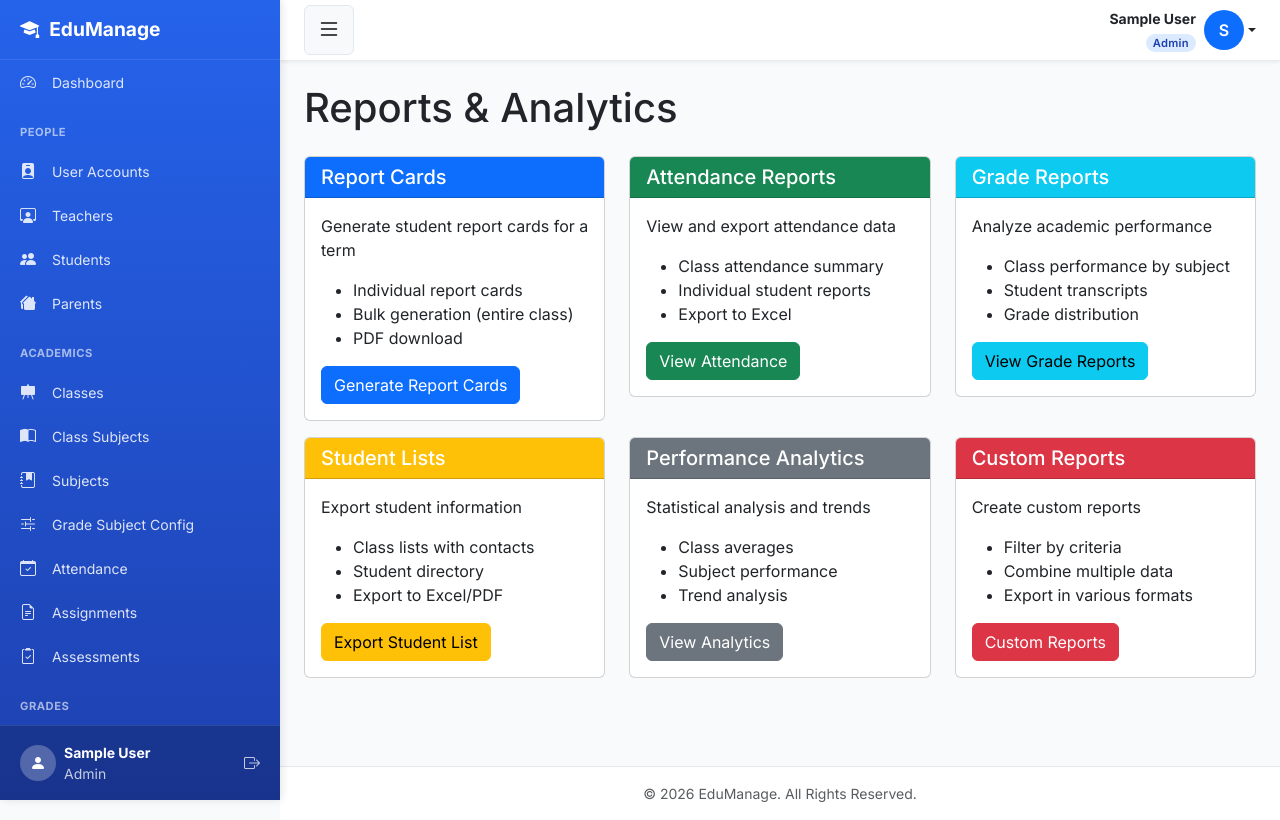
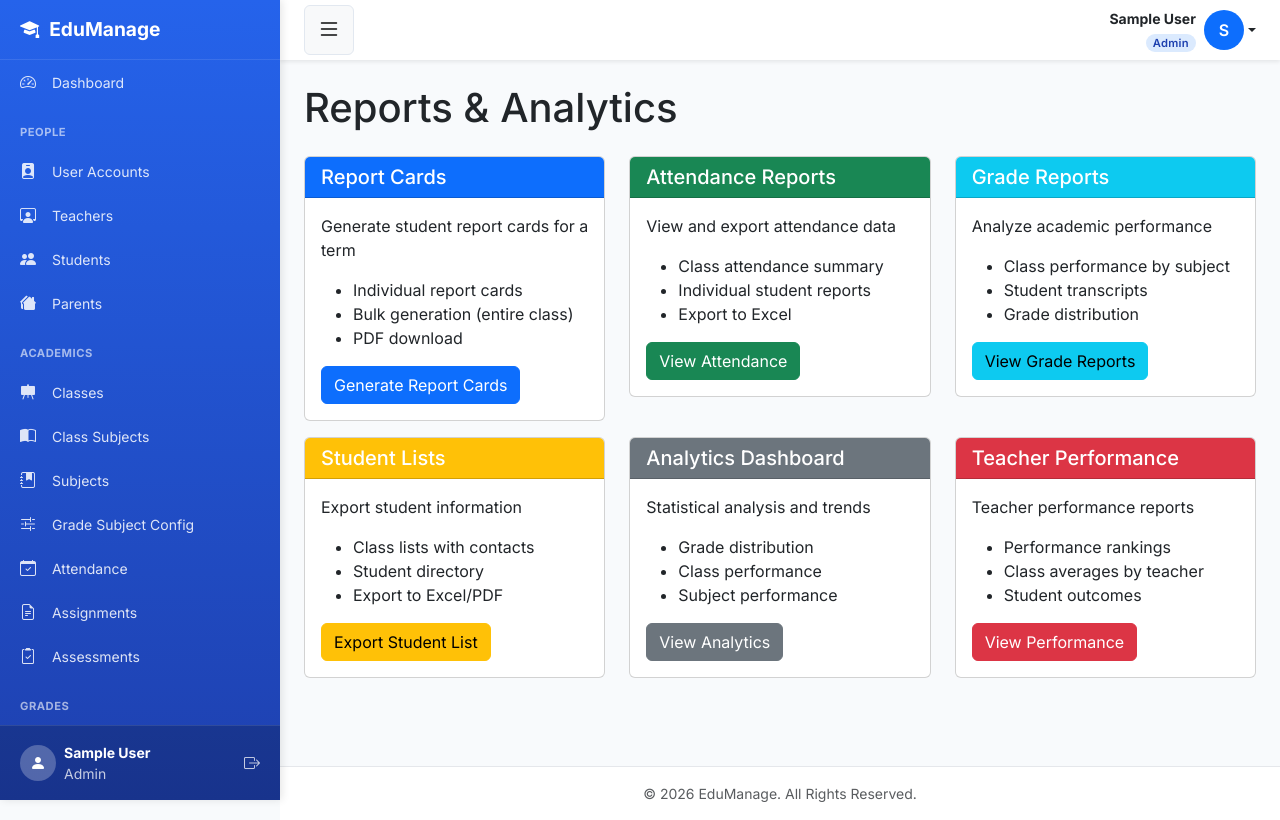
Before and after one commit to charlie4lyf/schoolproject, a Django app: page /reports/ in a window 1280 px wide. Run offline with Django 5.2, Linux system fonts and the light colour scheme; a user stored in the database is signed in; tables that the repository leaves empty hold one stand-in row (values such as "Sample post").

Commit message:
attempt 1

```diff
--- a/smsapp/templates/base.html
+++ b/smsapp/templates/base.html
@@ -444,11 +444,6 @@
                     <i class="bi bi-journal-check"></i> My Gradebooks
                 </a>
 
-                <div class="sidebar-heading-text">Reports</div>
-                <a href="{% url 'teacher_performance' %}" class="list-group-item list-group-item-action">
-                    <i class="bi bi-graph-up"></i> My Performance
-                </a>
-
             {% endif %}
 
             <!-- STUDENT MENU -->
@@ -464,7 +459,7 @@
                 <a href="{% url 'assignment_list' %}" class="list-group-item list-group-item-action">
                     <i class="bi bi-pen-fill"></i> My Assignments
                 </a>
-                <a href="{% url 'attendance_history' %}" class="list-group-item list-group-item-action">
+                <a href="{% url 'student_attendance_report' user.student_profile.id %}" class="list-group-item list-group-item-action">
                     <i class="bi bi-calendar3"></i> My Attendance
                 </a>
 
@@ -493,10 +488,6 @@
                 <a href="{% url 'assignment_list' %}" class="list-group-item list-group-item-action">
                     <i class="bi bi-file-earmark-text"></i> Children's Assignments
                 </a>
-                <a href="{% url 'attendance_history' %}" class="list-group-item list-group-item-action">
-                    <i class="bi bi-calendar-check"></i> Children's Attendance
-                </a>
-
             {% endif %}
 
         </div>
--- a/smsapp/templates/grades/gradebook.html
+++ b/smsapp/templates/grades/gradebook.html
@@ -87,7 +87,7 @@
 <div class="card">
     <div class="card-header d-flex justify-content-between align-items-center">
         <h5 class="mb-0">Grade Overview</h5>
-        {% if current_term and not current_term.is_finalized %}
+        {% if current_term and current_term.is_active %}
         <button type="button" class="btn btn-sm btn-success" onclick="calculateTermAverages()">Calculate Term Averages</button>
         {% endif %}
     </div>
--- a/smsapp/templates/reports/analytics_dashboard.html
+++ b/smsapp/templates/reports/analytics_dashboard.html
@@ -12,9 +12,9 @@
                 </div>
                 <div class="card-body">
                     {% for subject in subject_performance %}
-                    <h4 class="small font-weight-bold">{{ subject.name }} <span class="float-right">{{ subject.avg_score|floatform:1 }}%</span></h4>
+                    <h4 class="small font-weight-bold">{{ subject.name }} <span class="float-right">{{ subject.avg_score|floatformat:1 }}%</span></h4>
                     <div class="progress mb-4">
-                        <div class="progress-bar bg-info" role="progressbar" style="width: {{ subject.avg_score|floatform:0 }}%"></div>
+                        <div class="progress-bar bg-info" role="progressbar" style="width: {{ subject.avg_score|floatformat:0 }}%"></div>
                     </div>
                     {% empty %}
                     <p class="text-muted">No data available.</p>
@@ -44,7 +44,7 @@
                                     <td>
                                         {% if cls.avg_score %}
                                             <span class="badge {% if cls.avg_score >= 80 %}bg-success{% elif cls.avg_score >= 50 %}bg-warning{% else %}bg-danger{% endif %}">
-                                                {{ cls.avg_score|floatform:1 }}%
+                                                {{ cls.avg_score|floatformat:1 }}%
                                             </span>
                                         {% else %}
                                             <span class="text-muted">N/A</span>
--- a/smsapp/templates/reports/reports_menu.html
+++ b/smsapp/templates/reports/reports_menu.html
@@ -79,16 +79,16 @@
     <div class="col-md-4 mb-3">
         <div class="card">
             <div class="card-header bg-secondary text-white">
-                <h5 class="mb-0">Performance Analytics</h5>
+                <h5 class="mb-0">Analytics Dashboard</h5>
             </div>
             <div class="card-body">
                 <p>Statistical analysis and trends</p>
                 <ul>
-                    <li>Class averages</li>
+                    <li>Grade distribution</li>
+                    <li>Class performance</li>
                     <li>Subject performance</li>
-                    <li>Trend analysis</li>
                 </ul>
-                <a href="{% url 'performance_analytics' %}" class="btn btn-secondary">View Analytics</a>
+                <a href="{% url 'analytics_dashboard' %}" class="btn btn-secondary">View Analytics</a>
             </div>
         </div>
     </div>
@@ -96,16 +96,16 @@
     <div class="col-md-4 mb-3">
         <div class="card">
             <div class="card-header bg-danger text-white">
-                <h5 class="mb-0">Custom Reports</h5>
+                <h5 class="mb-0">Teacher Performance</h5>
             </div>
             <div class="card-body">
-                <p>Create custom reports</p>
+                <p>Teacher performance reports</p>
                 <ul>
-                    <li>Filter by criteria</li>
-                    <li>Combine multiple data</li>
-                    <li>Export in various formats</li>
+                    <li>Performance rankings</li>
+                    <li>Class averages by teacher</li>
+                    <li>Student outcomes</li>
                 </ul>
-                <a href="{% url 'custom_reports' %}" class="btn btn-danger">Custom Reports</a>
+                <a href="{% url 'teacher_performance' %}" class="btn btn-danger">View Performance</a>
             </div>
         </div>
     </div>
--- a/smsapp/urls.py
+++ b/smsapp/urls.py
@@ -81,7 +81,7 @@ urlpatterns = [
     path('profile/change-password/', views.change_password, name='change_password'),
 
     # Phase 11: Teacher Management (consolidated)
-    path('teachers/add/', views.teacher_create, name='teacher_create'),
+    path('teachers/add/', views.teacher_create, name='teacher_add'),
     path('teachers/<int:pk>/', views.teacher_detail, name='teacher_detail'),
     path('teachers/<int:pk>/edit/', views.teacher_update, name='teacher_update'),
     path('teachers/<int:pk>/delete/', views.teacher_delete, name='teacher_delete'),
--- a/smsapp/views.py
+++ b/smsapp/views.py
@@ -139,10 +139,13 @@ def teacher_dashboard(request):
     ).select_related('class_assigned', 'subject', 'academic_year')
 
     today = timezone.now().date()
-    attendance_pending = [
-        a for a in teaching_assignments
-        if not Attendance.objects.filter(class_assigned=a.class_assigned, date=today).exists()
-    ]
+    marked_class_ids = set(
+        Attendance.objects.filter(
+            class_assigned_id__in=teaching_assignments.values_list('class_assigned_id', flat=True),
+            date=today,
+        ).values_list('class_assigned_id', flat=True)
+    )
+    attendance_pending = [a for a in teaching_assignments if a.class_assigned_id not in marked_class_ids]
 
     context = {
         'teacher': teacher,
@@ -203,32 +206,55 @@ def parent_dashboard(request):
 
     current_term = Term.objects.filter(is_active=True).first()
     children = []
+    student_ids = [link.student_id for link in parent_student_links]
+
+    attendance_stats = {
+        row['student_id']: row
+        for row in Attendance.objects.filter(student_id__in=student_ids).values('student_id').annotate(
+            total_days=Count('id'),
+            present_days=Count('id', filter=Q(status__in=['present', 'late'])),
+        )
+    }
+    recent_attendance_rows = Attendance.objects.filter(
+        student_id__in=student_ids
+    ).values('student_id', 'status').order_by('student_id', '-date')
+    consecutive_absences_by_student = {}
+    streak_closed = set()
+    for row in recent_attendance_rows:
+        student_id = row['student_id']
+        if student_id in streak_closed:
+            continue
+        if row['status'] == 'absent':
+            consecutive_absences_by_student[student_id] = consecutive_absences_by_student.get(student_id, 0) + 1
+        else:
+            consecutive_absences_by_student[student_id] = consecutive_absences_by_student.get(student_id, 0)
+            streak_closed.add(student_id)
+    grade_rows = TermGradeSummary.objects.none()
+    if current_term:
+        grade_rows = TermGradeSummary.objects.filter(
+            student_id__in=student_ids,
+            term=current_term,
+        ).select_related('subject', 'student').order_by('student_id', '-average_score')
+    grades_by_student = defaultdict(list)
+    for grade in grade_rows:
+        if len(grades_by_student[grade.student_id]) < 5:
+            grades_by_student[grade.student_id].append(grade)
 
     for link in parent_student_links:
         student = link.student
-        total_days = Attendance.objects.filter(student=student).count()
+        stats = attendance_stats.get(student.id, {})
+        total_days = stats.get('total_days', 0)
         if total_days > 0:
-            present_days = Attendance.objects.filter(
-                student=student, status__in=['present', 'late']
-            ).count()
+            present_days = stats.get('present_days', 0)
             absent_days = total_days - present_days
             attendance_percentage = round((present_days / total_days) * 100, 1)
         else:
             present_days = absent_days = 0
             attendance_percentage = 0
 
-        consecutive_absences = 0
-        for att in Attendance.objects.filter(student=student).order_by('-date')[:10]:
-            if att.status == 'absent':
-                consecutive_absences += 1
-            else:
-                break
-
-        grades = []
-        if current_term:
-            grades = TermGradeSummary.objects.filter(
-                student=student, term=current_term
-            ).select_related('subject')[:5]
+        consecutive_absences = consecutive_absences_by_student.get(student.id, 0)
+
+        grades = grades_by_student.get(student.id, [])
 
         children.append({
             'student': student,
@@ -1044,8 +1070,10 @@ def mark_attendance(request, class_id):
     can_edit = selected_date >= today or request.user.role == 'admin'
 
     students = Student.objects.filter(
-        current_class=class_obj, is_active=True
-    ).select_related('user').order_by('user__last_name', 'user__first_name')
+        enrollments__class_assigned=class_obj,
+        enrollments__is_active=True,
+        is_active=True,
+    ).select_related('user').distinct().order_by('user__last_name', 'user__first_name')
 
     attendance_records = Attendance.objects.filter(class_assigned=class_obj, date=selected_date)
     existing_attendance = {
@@ -1100,6 +1128,12 @@ def mark_attendance(request, class_id):
 
 @login_required
 def attendance_history(request):
+    if request.user.role not in ['admin', 'teacher']:
+        messages.error(request, 'You do not have permission to view this attendance page.')
+        if request.user.role == 'student':
+            return redirect('student_attendance_report', student_id=request.user.student_profile.id)
+        return redirect('parent_dashboard')
+
     selected_class = request.GET.get('class', '')
     start_date = datetime.strptime(
         request.GET.get('start_date', (timezone.now().date() - timedelta(days=30)).isoformat()),
@@ -1155,6 +1189,12 @@ def attendance_history(request):
 
 @login_required
 def attendance_by_date(request):
+    if request.user.role not in ['admin', 'teacher']:
+        messages.error(request, 'You do not have permission to view this attendance page.')
+        if request.user.role == 'student':
+            return redirect('student_attendance_report', student_id=request.user.student_profile.id)
+        return redirect('parent_dashboard')
+
     selected_date = datetime.strptime(
         request.GET.get('date', timezone.now().date().isoformat()), '%Y-%m-%d'
     ).date()
@@ -1365,6 +1405,17 @@ def create_assessment(request):
     if request.method == 'POST':
         form = AssessmentForm(request.POST)
         if form.is_valid():
+            if request.user.role == 'teacher':
+                teacher = request.user.teacher_profile
+                allowed = ClassSubjectTeacher.objects.filter(
+                    teacher=teacher,
+                    class_assigned=form.cleaned_data['class_assigned'],
+                    subject=form.cleaned_data['subject'],
+                ).exists()
+                if not allowed:
+                    messages.error(request, 'You can only create assessments for your assigned class-subject combinations.')
+                    return redirect('create_assessment')
+
             assessment = Assessment.objects.create(
                 name=form.cleaned_data['name'],
                 term=form.cleaned_data['term'],
@@ -1475,8 +1526,10 @@ def view_gradebook(request, class_id, subject_id):
         a.grades_count = Grade.objects.filter(assessment=a).count()
 
     students = Student.objects.filter(
-        current_class=class_obj, is_active=True
-    ).select_related('user').order_by('user__last_name', 'user__first_name')
+        enrollments__class_assigned=class_obj,
+        enrollments__is_active=True,
+        is_active=True,
+    ).select_related('user').distinct().order_by('user__last_name', 'user__first_name')
 
     grades_data = {}
     for student in students:
@@ -1532,8 +1585,10 @@ def enter_grades(request, assessment_id):
         return redirect('dashboard')
 
     students = Student.objects.filter(
-        current_class=assessment.class_assigned, is_active=True
-    ).select_related('user').order_by('user__last_name', 'user__first_name')
+        enrollments__class_assigned=assessment.class_assigned,
+        enrollments__is_active=True,
+        is_active=True,
+    ).select_related('user').distinct().order_by('user__last_name', 'user__first_name')
 
     existing_grades = {
         g.student_id: g
@@ -1745,9 +1800,11 @@ def generate_single_report_card_pdf(request, student, term):
     elements.append(Paragraph(f"{term.name} — {term.academic_year.name}", styles['Normal']))
     elements.append(Spacer(1, 0.3*inch))
 
+    student_class_name = student.current_class.name if student.current_class else 'N/A'
+
     student_table = Table([
         ['Student Name:', student.user.get_full_name(), 'Student ID:', student.student_id_number],
-        ['Class:', student.current_class.name, 'Academic Year:', term.academic_year.name],
+        ['Class:', student_class_name, 'Academic Year:', term.academic_year.name],
         ['Term:', term.name, 'Report Date:', timezone.now().date().strftime('%Y-%m-%d')],
     ], colWidths=[1.5*inch, 2.5*inch, 1.5*inch, 2*inch])
     student_table.setStyle(TableStyle([
@@ -1968,7 +2025,7 @@ def grade_reports(request):
     selected_subject_name = ''
     if selected_subject:
         top_students = grade_summaries.select_related(
-            'student__user', 'student__current_class'
+            'student__user'
         ).order_by('-average_score')[:10]
         selected_subject_name = get_object_or_404(Subject, pk=selected_subject).name
 
@@ -2233,10 +2290,10 @@ def assignment_list(request):
 
     elif user.role == 'parent':
         parent   = user.parent_profile
-        # FIX: related_name for Student.current_class is 'current_students'
         children = ParentStudent.objects.filter(parent=parent).values_list('student', flat=True)
         assignments = Assignment.objects.filter(
-            class_assigned__current_students__in=children
+            class_assigned__enrollments__student_id__in=children,
+            class_assigned__enrollments__is_active=True,
         ).distinct().select_related('class_assigned', 'subject').order_by('-due_date')
 
     else:
@@ -2275,9 +2332,37 @@ def assignment_detail(request, pk):
     assignment = get_object_or_404(Assignment, pk=pk)
     submission = None
     if request.user.role == 'student':
+        student = request.user.student_profile
+        is_enrolled = StudentEnrollment.objects.filter(
+            student=student,
+            class_assigned=assignment.class_assigned,
+            is_active=True,
+        ).exists()
+        if not is_enrolled:
+            messages.error(request, 'Access denied.')
+            return redirect('assignment_list')
         submission = AssignmentSubmission.objects.filter(
-            assignment=assignment, student=request.user.student_profile
+            assignment=assignment, student=student
         ).first()
+    elif request.user.role == 'teacher':
+        if assignment.teacher != request.user.teacher_profile:
+            messages.error(request, 'Access denied.')
+            return redirect('assignment_list')
+    elif request.user.role == 'parent':
+        child_ids = ParentStudent.objects.filter(
+            parent=request.user.parent_profile
+        ).values_list('student_id', flat=True)
+        has_child_in_class = StudentEnrollment.objects.filter(
+            student_id__in=child_ids,
+            class_assigned=assignment.class_assigned,
+            is_active=True,
+        ).exists()
+        if not has_child_in_class:
+            messages.error(request, 'Access denied.')
+            return redirect('assignment_list')
+    elif request.user.role != 'admin':
+        messages.error(request, 'Access denied.')
+        return redirect('dashboard')
 
     return render(request, 'assignments/assignment_detail.html', {
         'assignment': assignment,
@@ -2332,8 +2417,10 @@ def view_submissions(request, pk):
     ).select_related('student__user')
     submitted_ids  = submissions.values_list('student_id', flat=True)
     pending_students = Student.objects.filter(
-        current_class=assignment.class_assigned
-    ).exclude(id__in=submitted_ids)
+        enrollments__class_assigned=assignment.class_assigned,
+        enrollments__is_active=True,
+        is_active=True,
+    ).exclude(id__in=submitted_ids).distinct()
 
     return render(request, 'assignments/view_submissions.html', {
         'assignment': assignment,
@@ -2346,6 +2433,9 @@ def view_submissions(request, pk):
 @teacher_required
 def grade_submission(request, pk):
     submission = get_object_or_404(AssignmentSubmission, pk=pk)
+    if submission.assignment.teacher != request.user.teacher_profile:
+        messages.error(request, 'Access denied.')
+        return redirect('assignment_list')
 
     if request.method == 'POST':
         form = GradingForm(request.POST, instance=submission)
@@ -2451,9 +2541,7 @@ def parent_update(request, pk):
 @admin_required
 def parent_detail(request, pk):
     parent = get_object_or_404(Parent, pk=pk)
-    links  = ParentStudent.objects.filter(parent=parent).select_related(
-        'student__user', 'student__current_class'
-    )
+    links  = ParentStudent.objects.filter(parent=parent).select_related('student__user')
     return render(request, 'parents/parent_detail.html', {'parent': parent, 'links': links})
 
 
@@ -2485,6 +2573,9 @@ def link_student(request, pk):
 def unlink_student(request, pk):
     link      = get_object_or_404(ParentStudent, pk=pk)
     parent_id = link.parent.id
+    if request.method != 'POST':
+        messages.error(request, 'Invalid request method.')
+        return redirect('parent_detail', pk=parent_id)
     link.delete()
     messages.success(request, 'Student unlinked successfully.')
     return redirect('parent_detail', pk=parent_id)
@@ -2762,6 +2853,9 @@ def grading_scale(request):
 @login_required
 @admin_required
 def grading_scale_delete(request, pk):
+    if request.method != 'POST':
+        messages.error(request, 'Invalid request method.')
+        return redirect('grading_scale')
     get_object_or_404(GradingScale, pk=pk).delete()
     messages.success(request, 'Grade scale removed.')
     return redirect('grading_scale')
@@ -2804,7 +2898,8 @@ def teacher_performance_report(request):
         assignments = ClassSubjectTeacher.objects.filter(teacher=teacher)
         related_summaries = TermGradeSummary.objects.filter(
             subject__class_assignments__teacher=teacher,
-            student__current_class__subject_assignments__teacher=teacher,
+            student__enrollments__class_assigned__subject_assignments__teacher=teacher,
+            student__enrollments__is_active=True,
         ).distinct()
 
         avg_score = student_count = 0
@@ -3059,45 +3154,6 @@ def class_subject_assign(request, class_id):
 
 @login_required
 @admin_required
-def class_subject_assign(request, class_id):
-    """Assign a subject to a class with a teacher"""
-    class_obj = get_object_or_404(SchoolClass, pk=class_id)
-
-    if request.method == 'POST':
-        form = ClassSubjectTeacherForm(request.POST)
-        if form.is_valid():
-            assignment = form.save(commit=False)
-            assignment.class_assigned = class_obj
-
-            # Check if already exists
-            exists = ClassSubjectTeacher.objects.filter(
-                class_assigned=class_obj,
-                subject=assignment.subject,
-                academic_year=assignment.academic_year
-            ).exists()
-
-            if exists:
-                messages.error(request, 'This subject is already assigned to this class for the selected academic year')
-            else:
-                assignment.save()
-                messages.success(request, f'Subject assigned to {class_obj.name} successfully!')
-                # FIXED: Pass the class_id argument to the redirect
-                return redirect('class_subject_assignment_list', class_id=class_obj.id)
-    else:
-        # Simple form without any custom filtering initially
-        form = ClassSubjectTeacherForm()
-
-    context = {
-        'form': form,
-        'class_obj': class_obj,
-        'title': f'Assign Subject to {class_obj.name}',
-        'cancel_url': 'class_subject_assignment_list',
-        'cancel_args': [class_id],  # Pass the class_id for cancel button
-    }
-    return render(request, 'settings/form_base.html', context)
-
-@login_required
-@admin_required
 def class_subject_remove(request, assignment_id):
     """Remove a subject assignment from a class"""
     assignment = get_object_or_404(ClassSubjectTeacher, pk=assignment_id)
@@ -3380,6 +3436,7 @@ def bulk_form4_subject_enrollment(request, class_id):
             academic_year=academic_year
         ).values_list('subject_id', flat=True)
         current_enrollments[student.id] = list(enrolled)
+        student.selected_subject_ids = current_enrollments[student.id]
 
     context = {
         'class_obj': class_obj,
--- a/smsproject/settings.py
+++ b/smsproject/settings.py
@@ -12,7 +12,6 @@ https://docs.djangoproject.com/en/6.0/ref/settings/
 
 from pathlib import Path
 import os
-import dj_database_url
 
 # Build paths inside the project like this: BASE_DIR / 'subdir'.
 BASE_DIR = Path(__file__).resolve().parent.parent
```
Also changed, not shown: smsapp/templates/assignments/grade_submission.html (+38 -0 lines), smsapp/templates/reports/teacher_performace.html (deleted, +0 -61 lines), smsapp/templates/reports/teacher_performance.html (added, +41 -0 lines), smsapp/templates/students/bulk_subject_enrollment.html (added, +57 -0 lines), db.sqlite3, smsapp/migrations/0001_initial.py.
